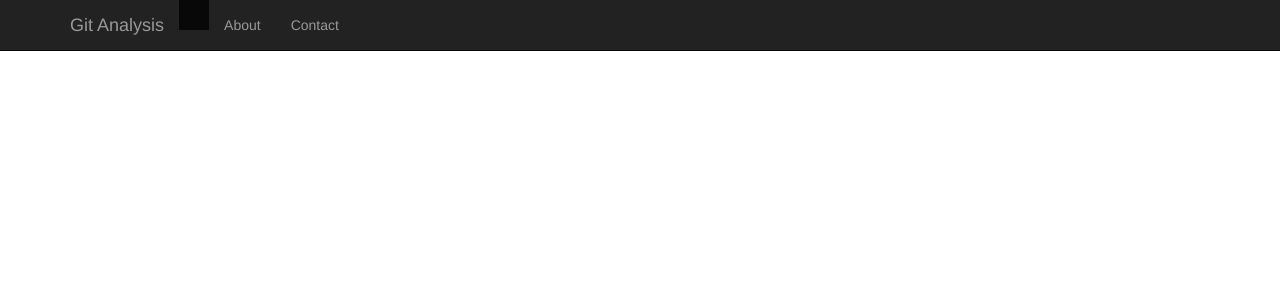
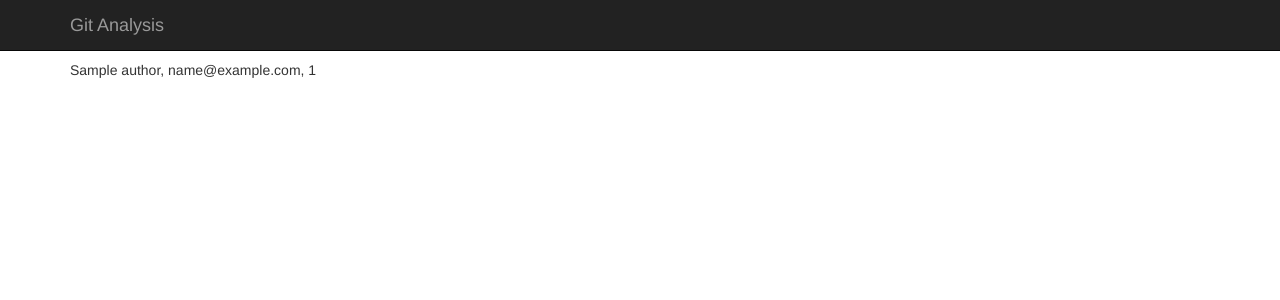
Before and after one commit to mglidden/git-analysis, a Flask app: page / in a window 1280 px wide. Shown: the top 300 px of the page. Run offline with Flask 2, Linux system fonts and the light colour scheme; tables that the repository leaves empty hold one stand-in row (values such as "Sample post"); some libraries are stand-ins or nearby versions.

Commit message:
Authors list on main page.

```diff
--- a/visualization/main.py
+++ b/visualization/main.py
@@ -1,8 +1,11 @@
 import fix_paths
 
+from models.author import Author
+from models.commit import Commit
 import common
 
 from flask import Flask, render_template
+from sqlalchemy import func
 
 app = Flask('GitAnalysis')
 app.debug = True
@@ -10,7 +13,8 @@ session = common.Session()
 
 @app.route('/')
 def main_page():
-  return render_template('layout.html')
+  authors = session.query(Author).join(Author.commits).group_by(Author.email).order_by(func.count(Author.commits).desc())
+  return render_template('repo.html', authors=authors)
 
 if __name__ == '__main__':
   app.run()
--- /dev/null
+++ b/visualization/templates/author.html
@@ -0,0 +1,2 @@
+{{ author.name }}, {{ author.email }}, {{ author.commits|length }}
+<br />
--- a/visualization/templates/header.html
+++ b/visualization/templates/header.html
@@ -11,9 +11,6 @@
     </div>
     <div class="collapse navbar-collapse">
       <ul class="nav navbar-nav">
-        <li class="active"><a href="#"></a></li>
-        <li><a href="#about">About</a></li>
-        <li><a href="#contact">Contact</a></li>
       </ul>
     </div><!--/.nav-collapse -->
   </div>
--- a/visualization/templates/layout.html
+++ b/visualization/templates/layout.html
@@ -8,6 +8,9 @@
 </head>
 <body>
   {% include 'header.html' %}
+  <div class='container'>
+    {% block body %}{% endblock %}
+  </div>
   <script type='text/javascript' src='/static/js/jquery-1.10.2.js'></script>
   <script type='text/javascript' src='/static/js/bootstrap.js'></script>
   <script type='text/javascript' src='/static/js/underscore.js'></script>
--- /dev/null
+++ b/visualization/templates/repo.html
@@ -0,0 +1,6 @@
+{% extends "layout.html" %}
+{% block body %}
+{% for author in authors %}
+  {% include 'author.html' %}
+{% endfor %}
+{% endblock %}
```
